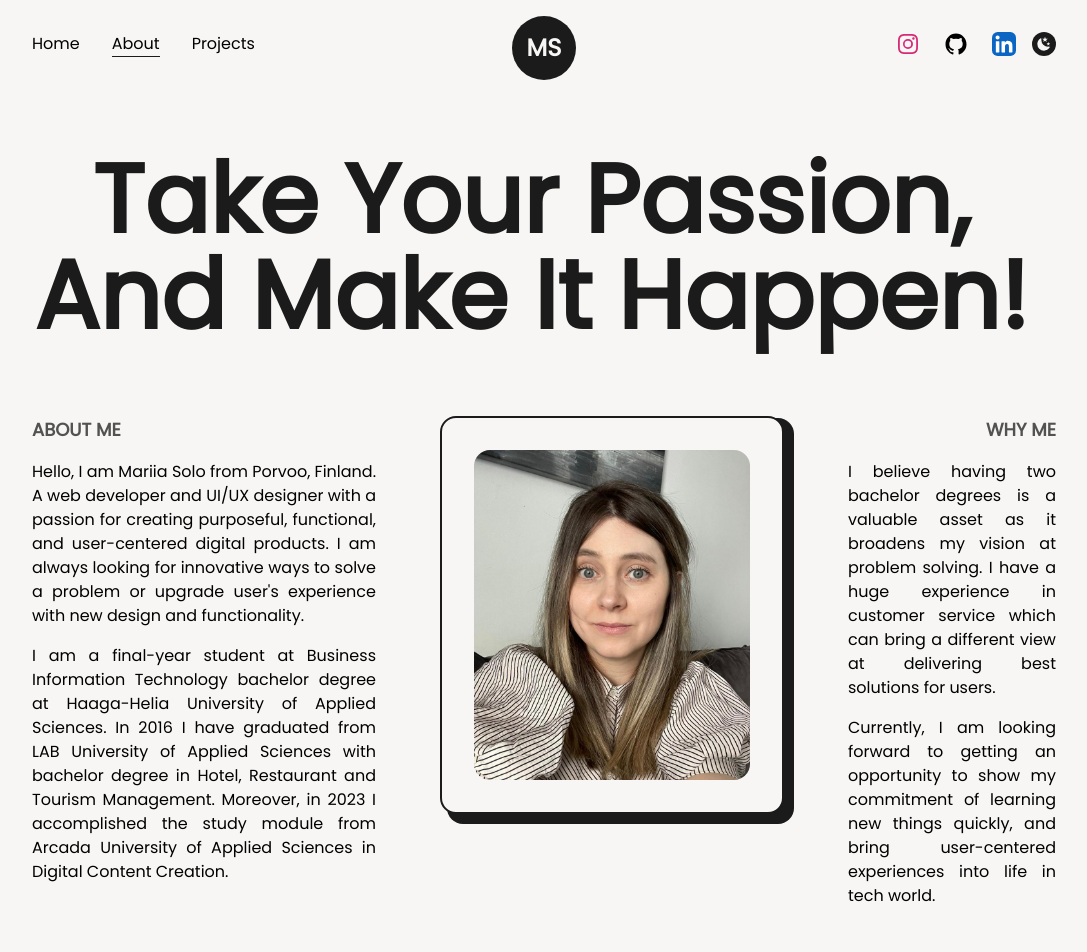
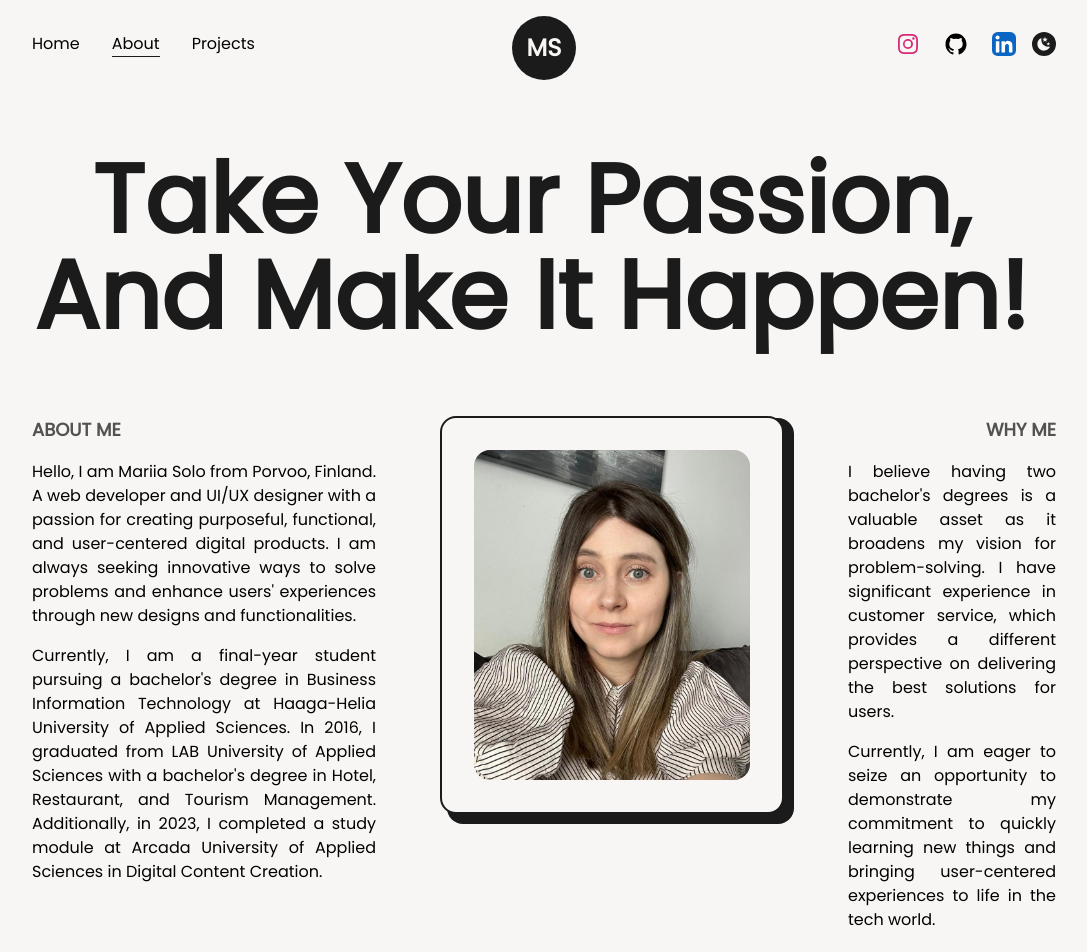
Before and after one commit to mariiasolo/websiteportfolio, a Next.js app: page /about in a window 1280 px wide. Shown: the top 952 px of the page, without its empty margins (96-1183 px from the left). Built offline with nearby package versions, Linux system fonts and the light colour scheme.

Commit message:
Update about.js

```diff
--- a/src/pages/about.js
+++ b/src/pages/about.js
@@ -26,14 +26,13 @@ const about = () => {
                         <h2 className='mb-4 text-lg font-bold uppercase text-dark/75 dark:text-light/75'>About Me</h2>
                         <p className='font-medium text-justify'>
                         Hello, I am Mariia Solo from Porvoo, Finland. A web developer and UI/UX designer with a passion for creating purposeful, functional,
-                        and user-centered digital products. I am always looking for innovative ways to solve a problem or
-                        upgrade user&apos;s experience with new design and functionality.
+                        and user-centered digital products. I am always seeking innovative ways to solve problems and enhance users' experiences through new designs
+                        and functionalities.
                         </p>
                         <p className='my-4 font-medium text-justify'>
-                        I am a final-year student at Business Information Technology bachelor degree at Haaga-Helia University
-                        of Applied Sciences. In 2016 I have graduated from LAB University of Applied Sciences with bachelor
-                        degree in Hotel, Restaurant and Tourism Management. Moreover, in 2023 I accomplished the study module from Arcada University of Applied Sciences
-                        in Digital Content Creation.
+                        Currently, I am a final-year student pursuing a bachelor's degree in Business Information Technology at Haaga-Helia University of Applied Sciences.
+                        In 2016, I graduated from LAB University of Applied Sciences with a bachelor's degree in Hotel, Restaurant, and Tourism Management.
+                        Additionally, in 2023, I completed a study module at Arcada University of Applied Sciences in Digital Content Creation.
                         </p>
 
                     </div>
@@ -51,13 +50,12 @@ const about = () => {
                     <div className='col-span-2 flex flex-col items-end justify-between md:order-3 md:col-span-8  lg:col-span-8'>
                         <h2 className='mb-4 text-lg font-bold uppercase text-dark/75 dark:text-light'>Why Me</h2>
                         <p className='font-medium text-justify'>
-                        I believe having two bachelor degrees
-                        is a valuable asset as it broadens my vision at problem solving.
-                        I have a huge experience in customer service which can bring a different view at delivering best solutions for users.
+                        I believe having two bachelor's degrees is a valuable asset as it broadens my vision for problem-solving.
+                        I have significant experience in customer service, which provides a different perspective on delivering the best solutions for users.
                         </p>
 
                         <p className='my-4 font-medium text-justify'>
-                        Currently, I am looking forward to getting an opportunity to show my commitment of learning new things quickly, and bring user-centered experiences into life in tech world.
+                        Currently, I am eager to seize an opportunity to demonstrate my commitment to quickly learning new things and bringing user-centered experiences to life in the tech world.
                         </p>
                     </div>
 
```
